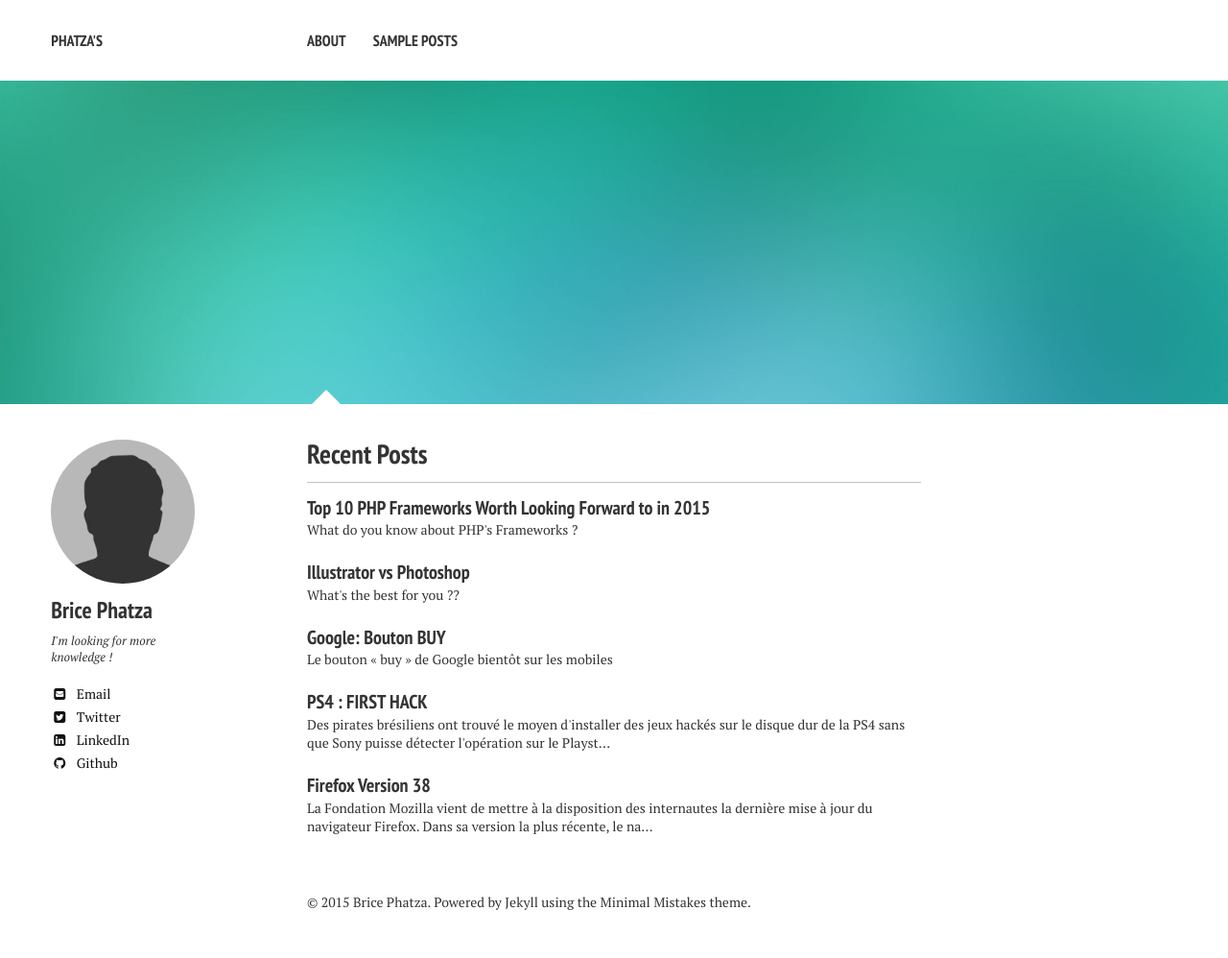
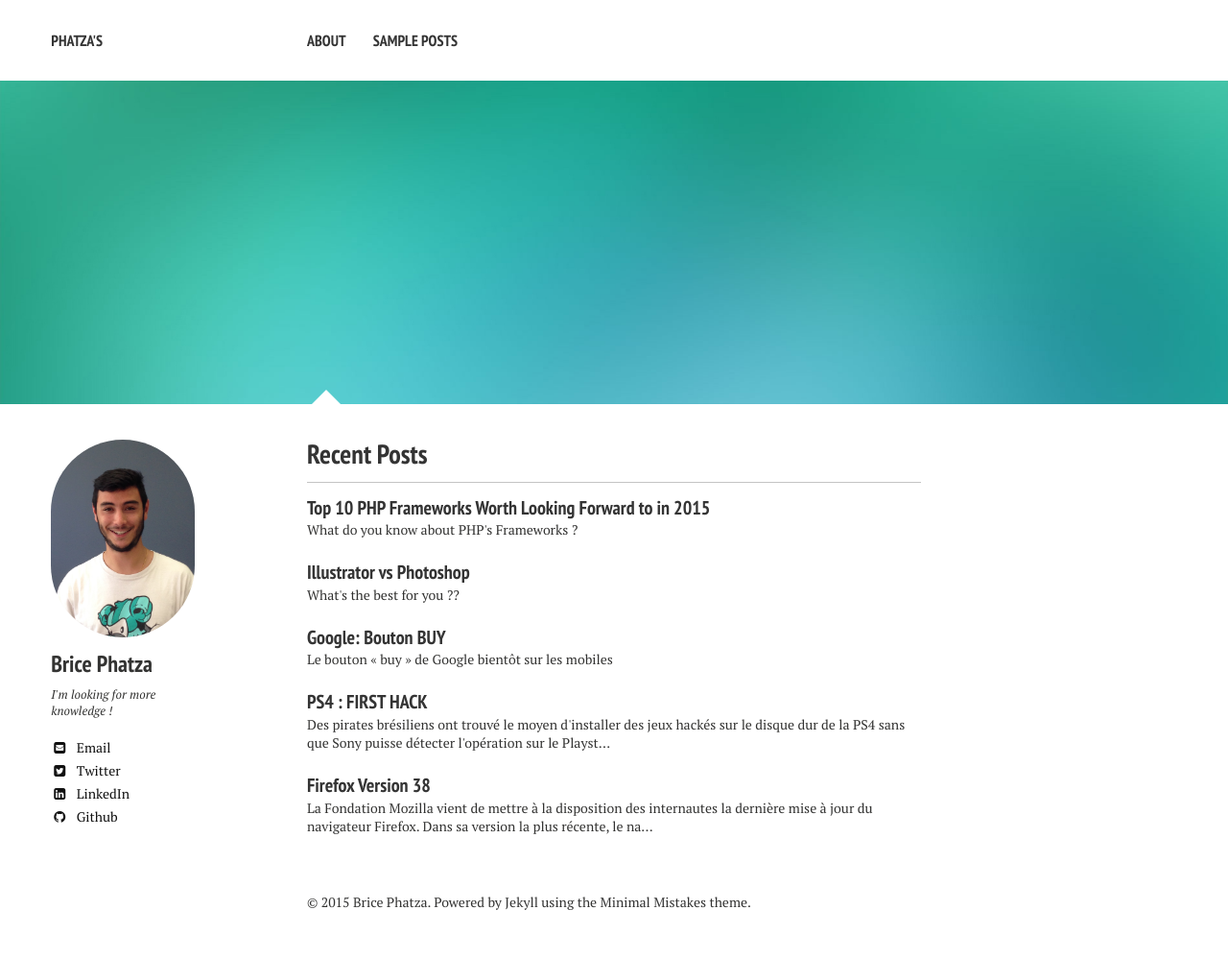
Before and after one commit to Phatza/Phatza.github.io, a Jekyll site: the page built from index.md, in a window 1280 px wide. Shown: the whole page at 96% size. Built offline with Jekyll 4.4.1, drawn with Linux system fonts in a browser that asks for light colours; nearby versions of some CDN libraries.

Commit message:
Initial commit

```diff
--- a/_config.yml
+++ b/_config.yml
@@ -27,7 +27,7 @@ kramdown:
 # Site owner
 owner:
   name: Brice Phatza
-  avatar: bio-photo.jpg
+  avatar: profil.jpg
   bio: "I'm looking for more knowledge !"
   email: b.haphuoc@gmail.com
   disqus-shortname:
```
Also changed, not shown: images/profil.jpg (added).
